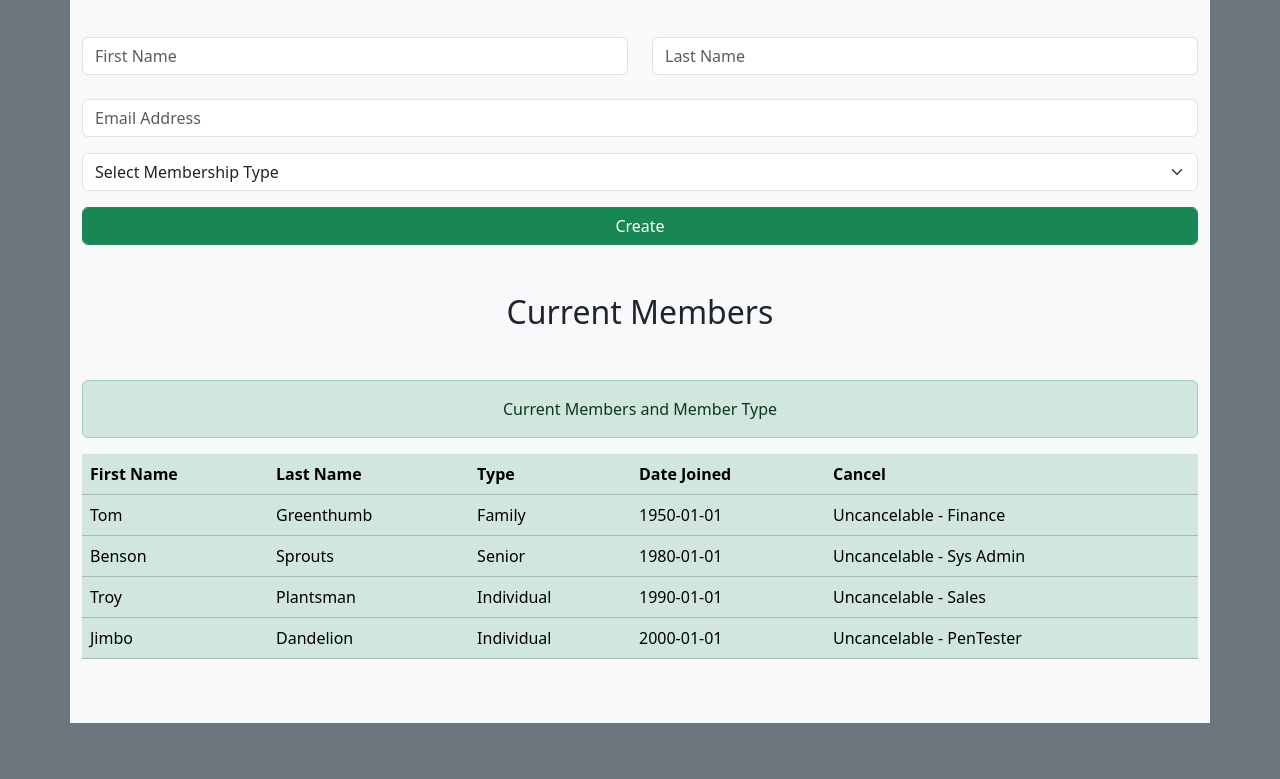
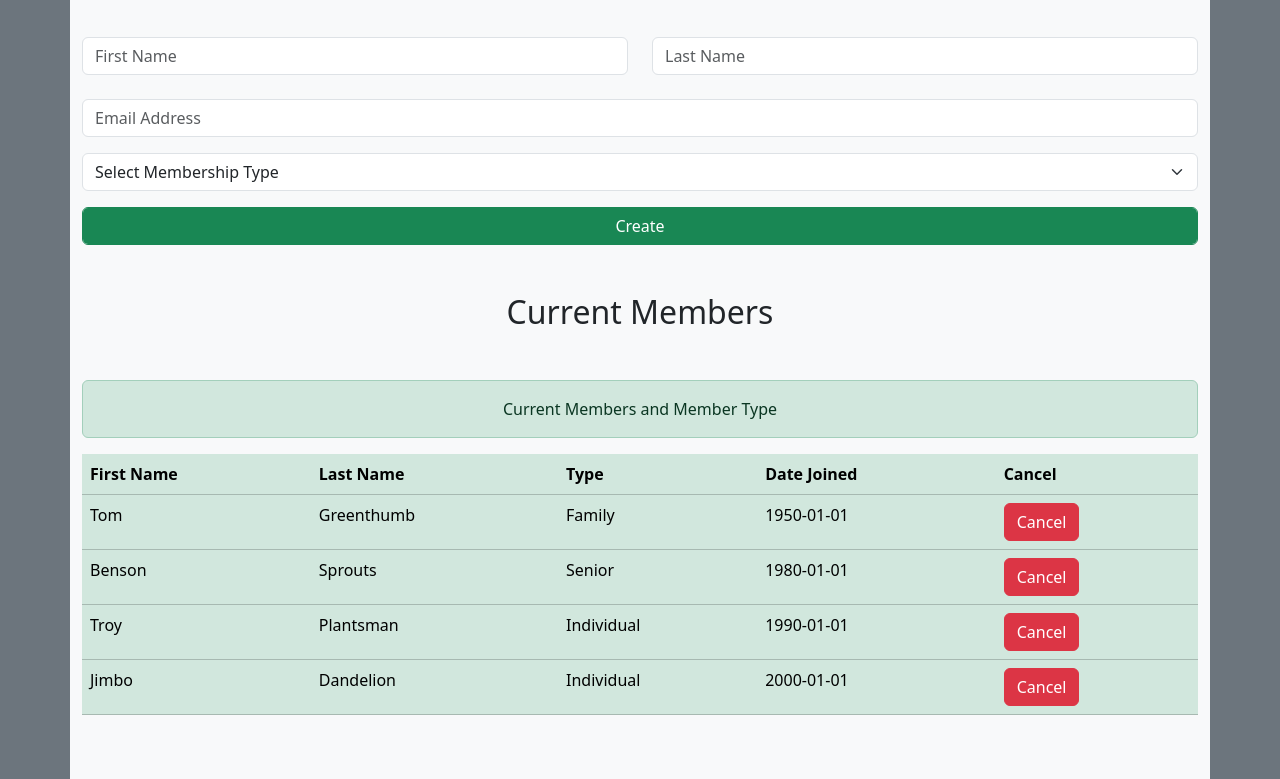
Before and after one commit to darceya/week10codingproject, a website: page index.html in a window 1280 px wide. Shown: the part 1126-1905 px from the top of the page. Before the commit the page ends 1849 px from the top, so only its background shows below. Drawn offline with nearby package versions, Linux system fonts and the light colour scheme.

Commit message:
updates to table

```diff
--- a/index.html
+++ b/index.html
@@ -109,28 +109,28 @@
                     <td>Greenthumb</td>
                     <td>Family</td>
                     <td>1950-01-01</td>
-                    <td>Uncancelable - Finance</td>
+                    <td><button class="btn btn-danger btn-small">Cancel</button></td>
                 </tr>
                 <tr>
                     <td>Benson</td>
                     <td>Sprouts</td>
                     <td>Senior</td>
                     <td>1980-01-01</td>
-                    <td>Uncancelable - Sys Admin</td>
+                    <td><button class="btn btn-danger btn-small">Cancel</button></td>
                 </tr>
                 <tr>
                     <td>Troy</td>
                     <td>Plantsman</td>
                     <td>Individual</td>
                     <td>1990-01-01</td>
-                    <td>Uncancelable - Sales</td>
+                    <td><button class="btn btn-danger btn-small">Cancel</button></td>
                 </tr>
                 <tr>
                     <td>Jimbo</td>
                     <td>Dandelion</td>
                     <td>Individual</td>
                     <td>2000-01-01</td>
-                    <td>Uncancelable - PenTester</td>
+                    <td><button class="btn btn-danger btn-small">Cancel</button></td>
                 </tr>
 
             </table>
```
